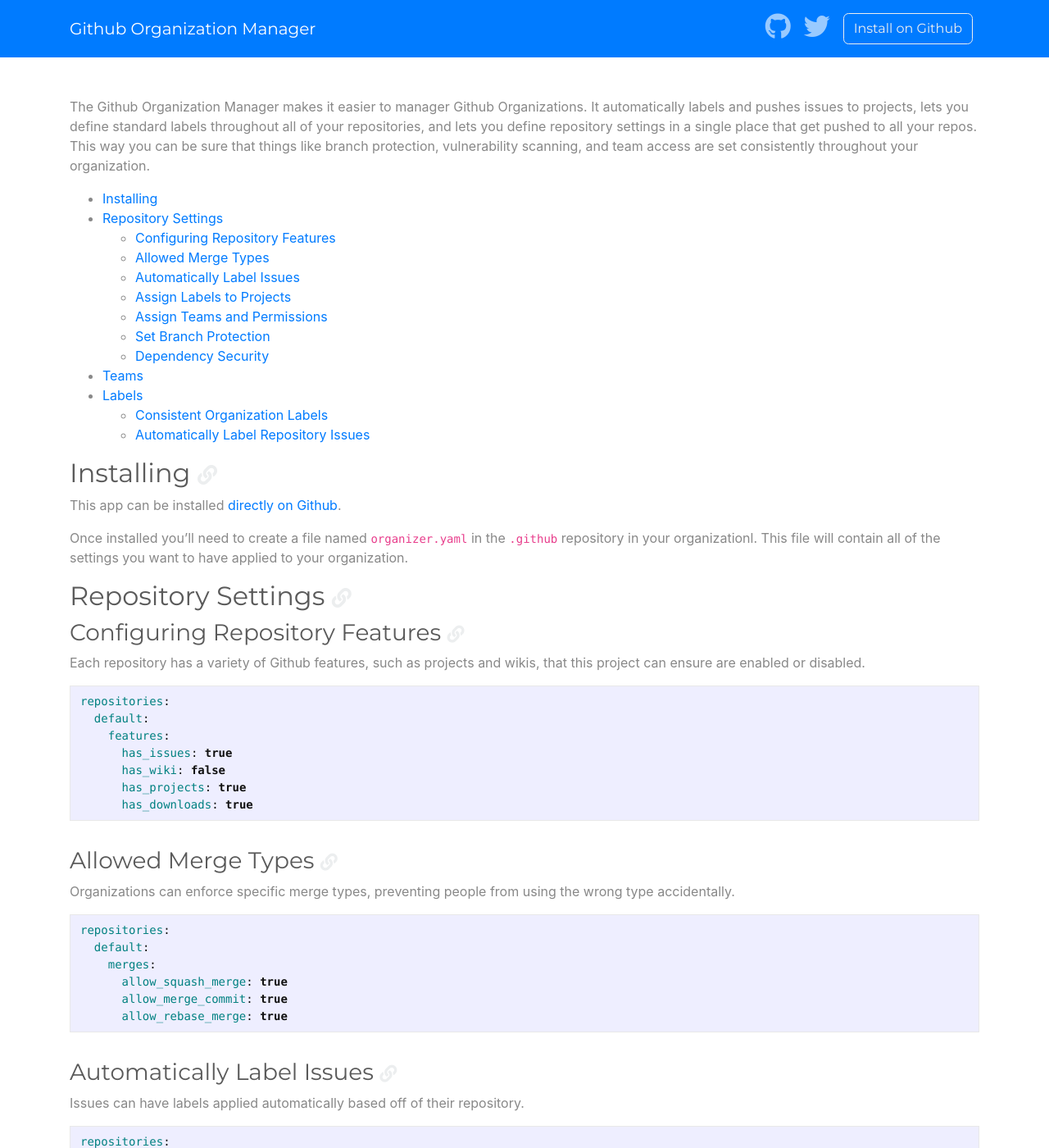
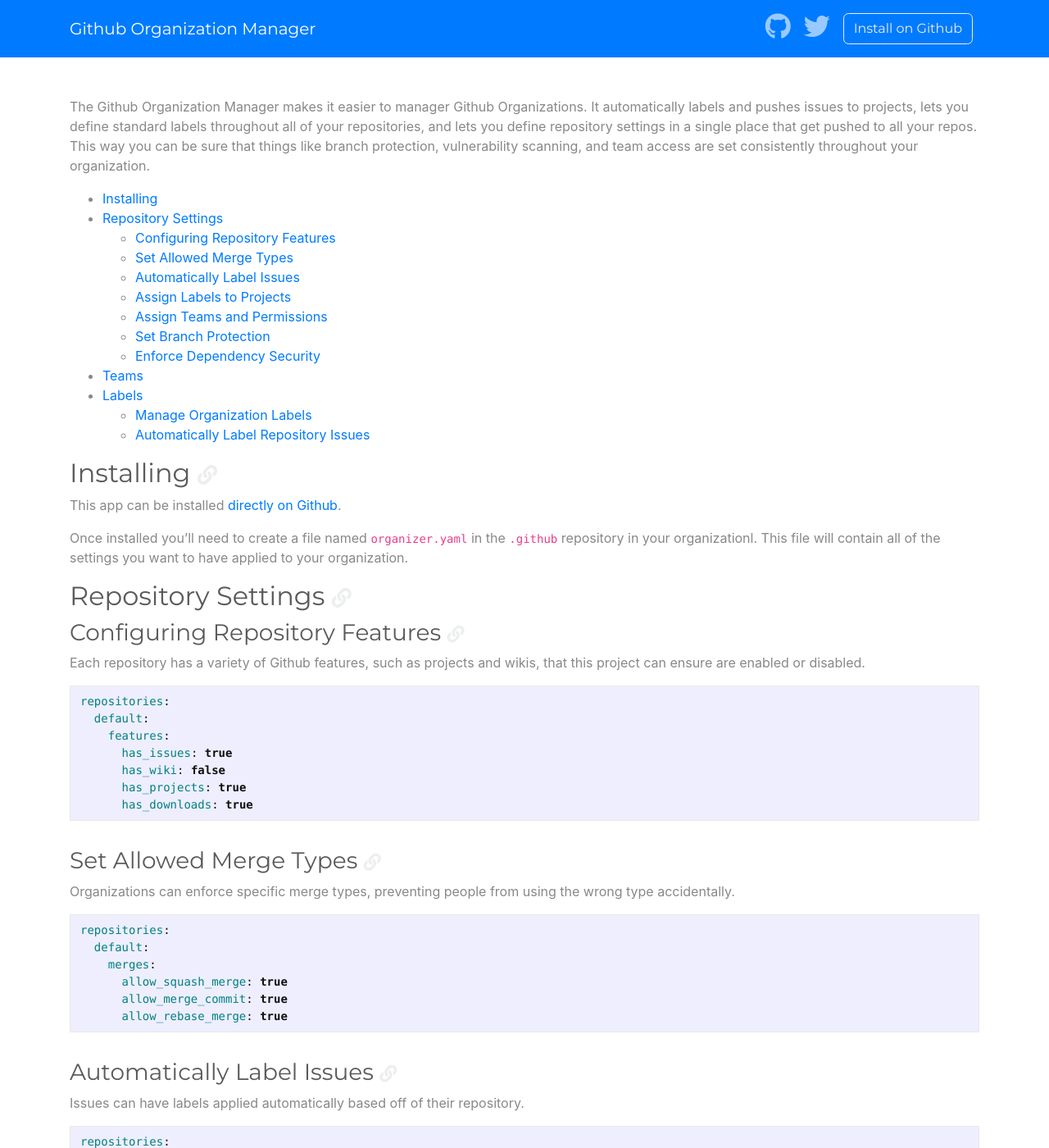
Before and after one commit to gitconsensus/legacy_organizer.gitconsensus.com, a Jekyll site: the page built from index.md, in a window 1280 px wide and 1400 px high. Shown: the whole window at 82% size. Built offline with Jekyll 4.4.1, drawn with Linux system fonts in a browser that asks for light colours; nearby versions of some CDN libraries; comment, search, counter and statistics services are not loaded; some of the changed text lies outside the part shown.

Commit message:
Small word changes

````diff
--- a/index.md
+++ b/index.md
@@ -31,7 +31,7 @@ repositories:
 ```
 
 
-### Allowed Merge Types
+### Set Allowed Merge Types
 
 Organizations can enforce specific merge types, preventing people from using the wrong type accidentally.
 
@@ -162,7 +162,7 @@ repositories:
 
 
 
-### Dependency Security
+### Enforce Dependency Security
 
 A fantastic new feature of Github is that it can scan your repositories for upstream vulnerabilities and even make pull requests to resolve them. This feature is opt in, making it easy to forget. This project lets you set it on the organization level, so you never have to worry about accidentally leaving a repository vulnerable.
 
@@ -192,7 +192,7 @@ teams:
 
 ## Labels
 
-### Consistent Organization Labels
+### Manage Organization Labels
 
 Keeping labels in sync can be a huge chore when a repository has a large number of repositories. This project keeps labels in sync, optionally cleaning up labels which aren't in the organization file.
 
````
